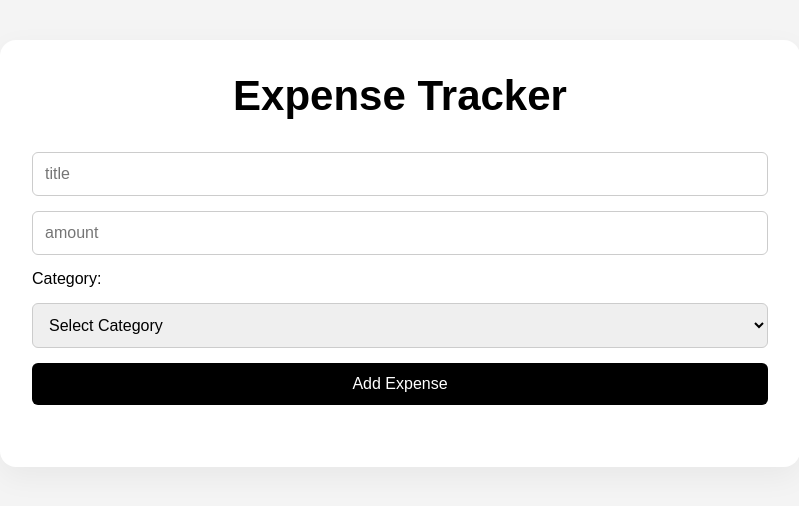
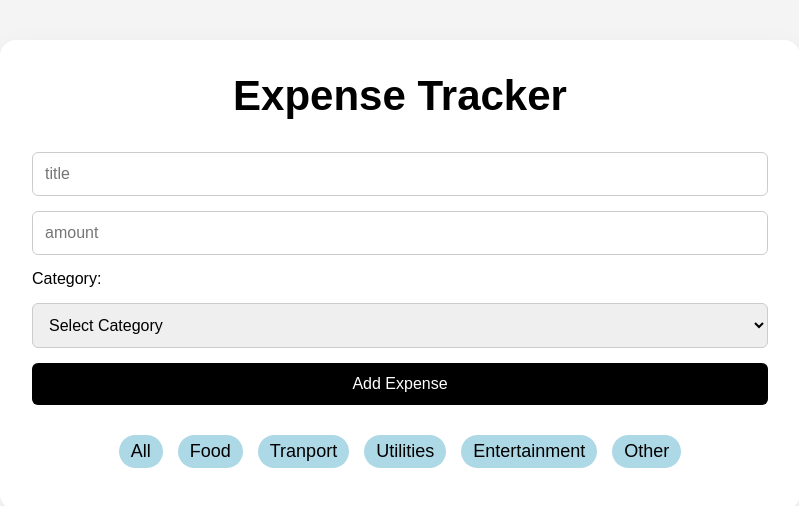
Before and after one commit to den766/react-expensetracker-app, a React (Vite) app: page / in a window 1280 px wide. Shown: the top 506 px of the page, without its empty margins (240-1039 px from the left). Built offline with nearby package versions, Linux system fonts and the light colour scheme.

Commit message:
feat: add category filter UI for expenses

```diff
--- a/src/expenselist.jsx
+++ b/src/expenselist.jsx
@@ -1,7 +1,29 @@
 import ExpenseCard from "./expensecard";
 
-function ExpenseList({expenses , onDeleteExpense , onEditExpense , editingId , onUpdateExpense , onEditCancel , error}) {
+function ExpenseList({
+  expenses,
+  onDeleteExpense,
+  onEditExpense,
+  editingId,
+  onUpdateExpense,
+  onEditCancel,
+  error,
+}) {
+  const categories = [
+    "All",
+    "Food",
+    "Tranport",
+    "Utilities",
+    "Entertainment",
+    "Other",
+  ];
   return (
+    <div>
+      <div className="filter_expenses">
+        {categories.map((cat) => (
+          <button key={cat}>{cat}</button>
+        ))}
+      </div>
       <ul>
         {expenses.map((expense) => {
           return (
@@ -14,14 +36,15 @@ function ExpenseList({expenses , onDeleteExpense , onEditExpense , editingId , o
               date={expense.createdAt}
               deleteExpense={onDeleteExpense}
               editExpense={onEditExpense}
-            editId = {editingId}
-            updateExpense= {onUpdateExpense}
+              editId={editingId}
+              updateExpense={onUpdateExpense}
               cancelEdit={onEditCancel}
               error={error}
             />
           );
         })}
       </ul>
+    </div>
   );
 }
 
--- a/src/index.css
+++ b/src/index.css
@@ -58,7 +58,7 @@ h1 {
 .category {
   display: inline-block;
   padding: 6px 12px;
-  background-color: #ADD8E6;
+  background-color: #add8e6;
   border-radius: 999px;
   font-size: 14px;
 }
@@ -214,3 +214,22 @@ li p {
   font-size: 14px;
   margin-top: 5px;
 }
+
+/* Filter UI  */
+
+.filter_expenses {
+  display: flex;
+  justify-content: center;
+  gap: 15px;
+
+}
+
+.filter_expenses > button {
+  font-size: 18px;
+  padding: 6px 12px;
+  margin-bottom:10px;
+  background-color: #add8e6;
+  border-radius: 999px;
+  border: none;
+  cursor: pointer;
+}
```
Lines whose indentation alone changed are shown as unchanged.
